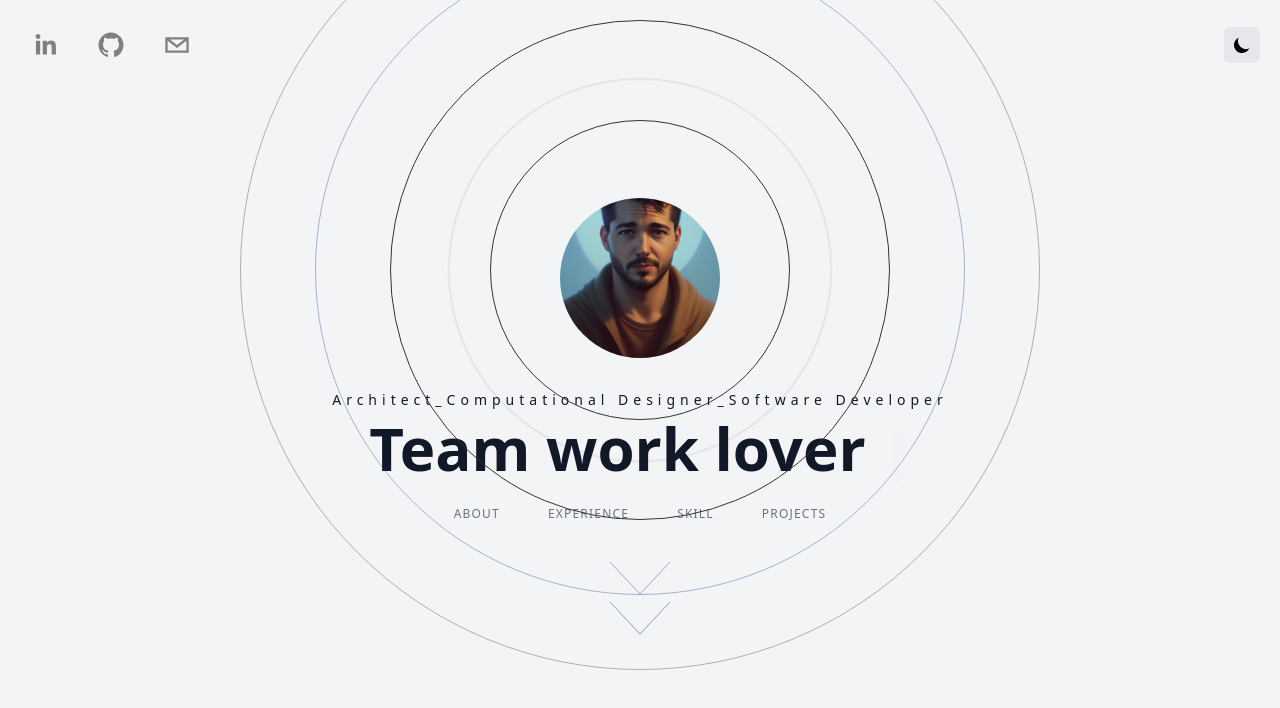
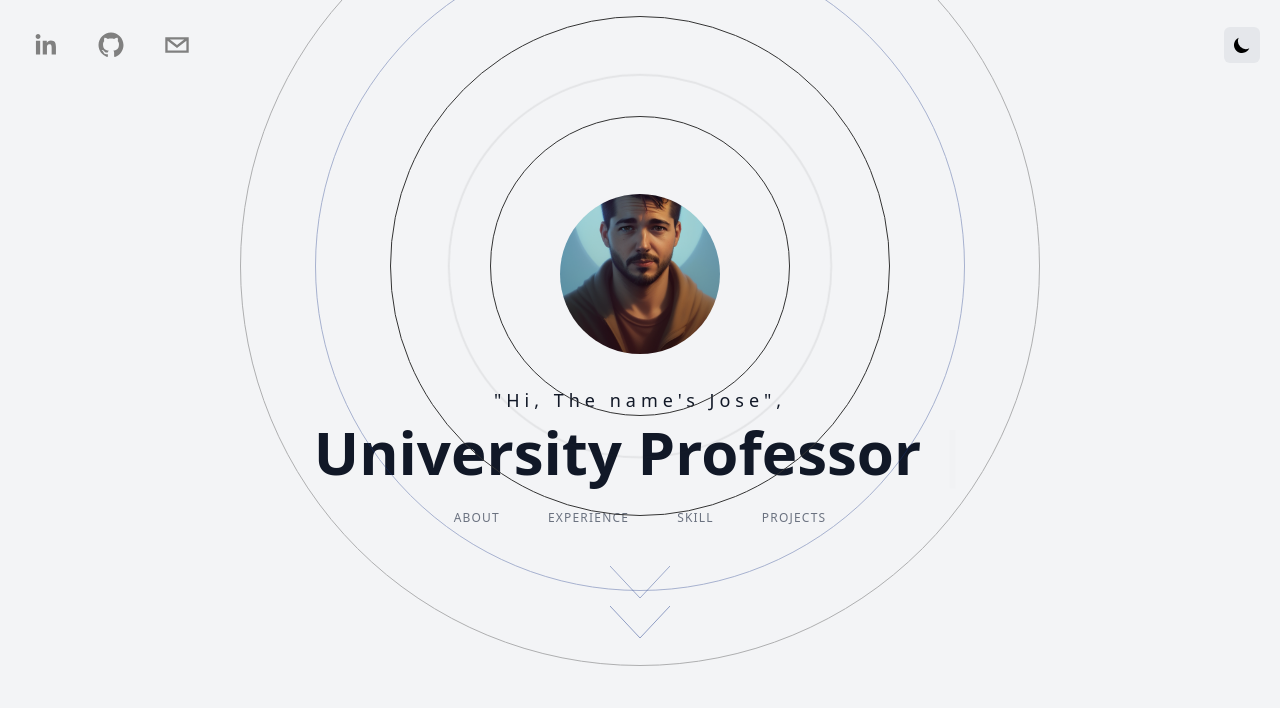
Before and after one commit to jmdc89/NextJSPortfoliov2, a Next.js app: page / in a window 1280 px wide. Shown: the top 708 px of the page. Built offline with nearby package versions, Linux system fonts and the light colour scheme.

Commit message:
Update Hero.js
hero information

```diff
--- a/sections/Hero.js
+++ b/sections/Hero.js
@@ -10,9 +10,10 @@ const Hero = () => {
 
   const [text, count] = useTypewriter({
       words: [
-        "Hi, The name's Jose",
-        "Team work lover",
-        "AIU lover"
+        "Architect",
+        "University Professor",
+        "Computational Designer",
+        "Software Developer"
       ],
       loop: true,
       delay: 2000,
@@ -37,7 +38,7 @@ const Hero = () => {
         priority
       />
       <div>
-        <h2 className="text-sm dark:text-gray-500 text-gray-900 pb-2 px-5 tracking-[5px]"> Architect_Computational Designer_Software Developer</h2>
+        <h2 className="text-lg dark:text-gray-500 text-gray-900 pb-2 px-5 tracking-[5px]">"Hi, The name's Jose",</h2>
         <h1 className="text-2xl lg:text-6xl font-semibold px-10">
           <span className="mr-3 text-gray-900 dark:text-gray-500">{text}</span>
           <Cursor cursorColor="gray" />
```
